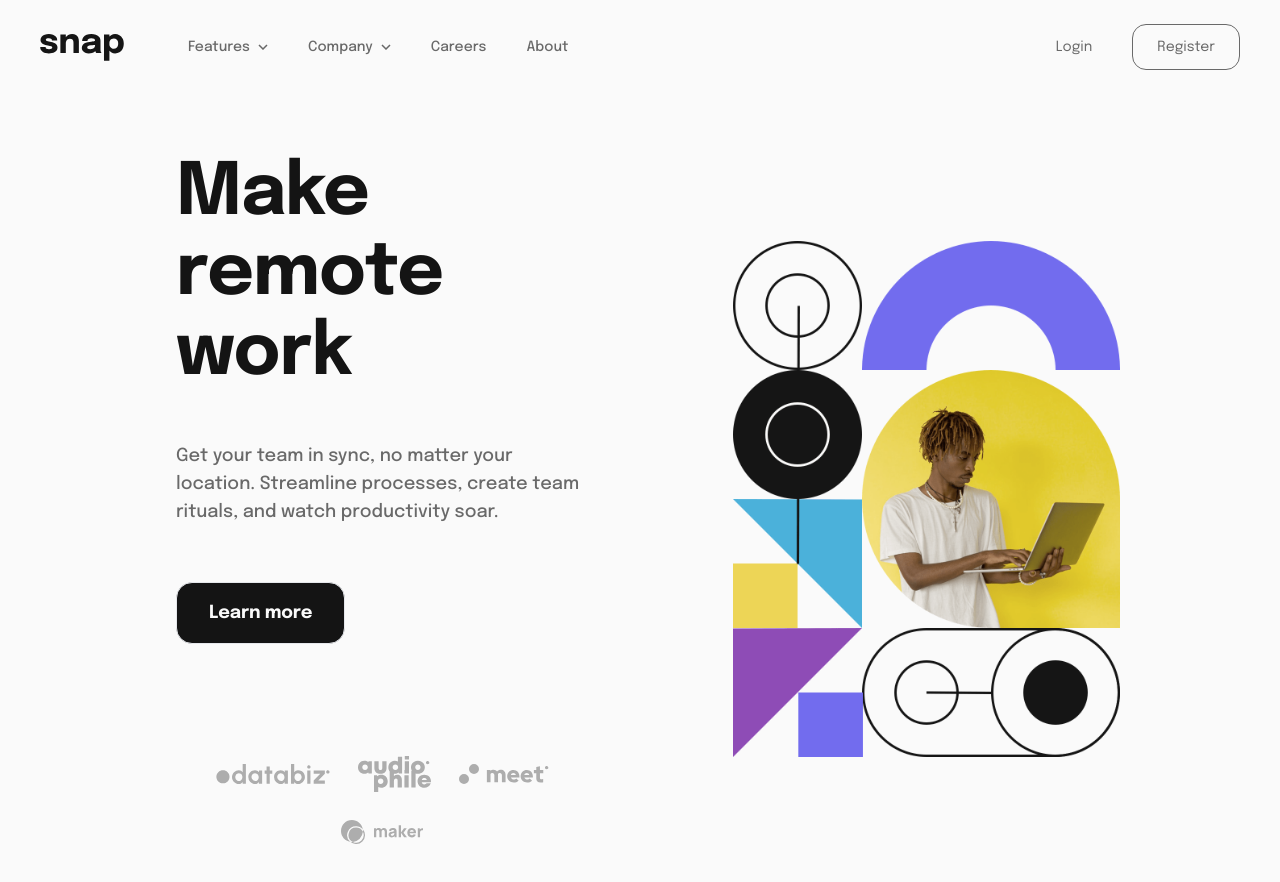
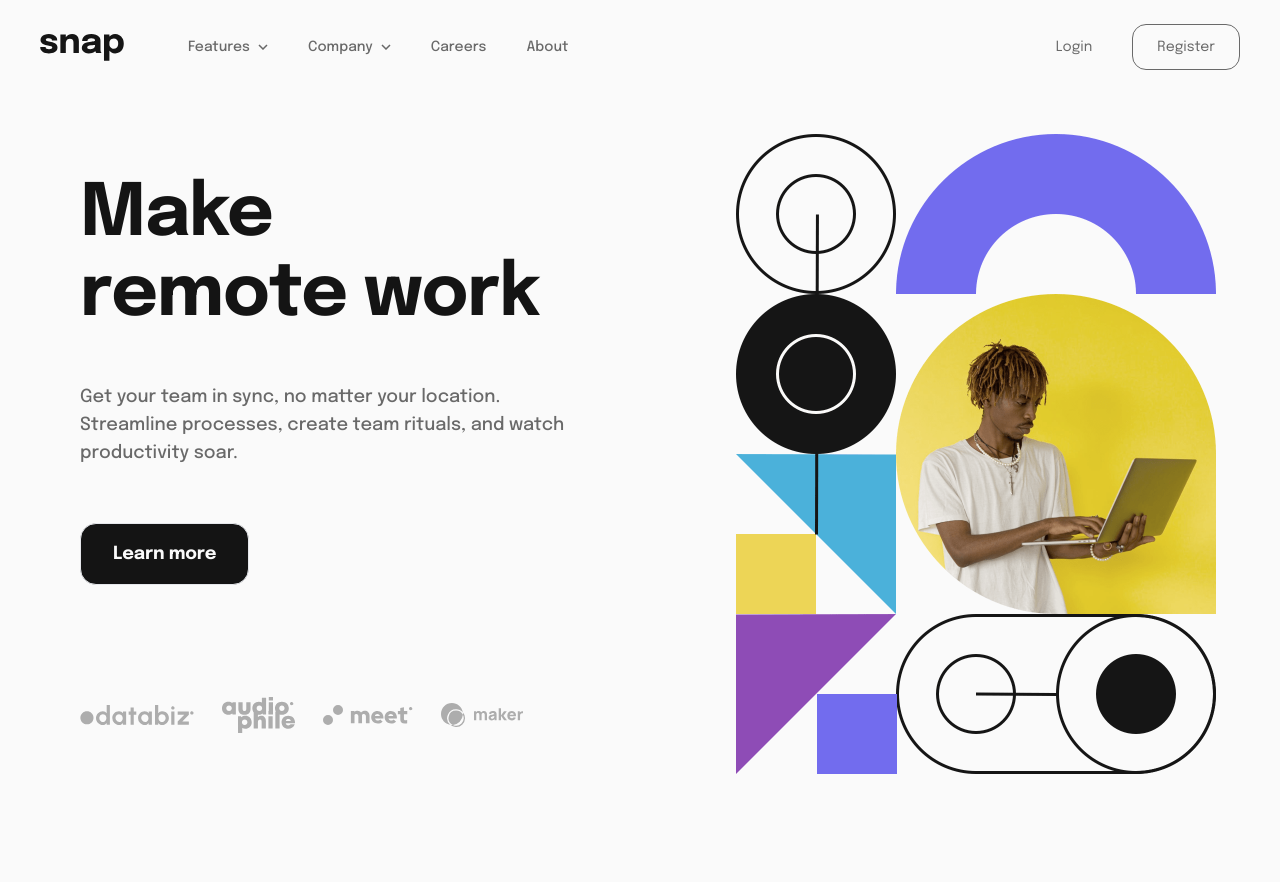
Before and after one commit to arpit8392/fem-challenge-26-intro-section-with-dropdown, a Next.js app: page / in a window 1280 px wide. Shown: the top 882 px of the page. After the commit the page ends 814 px from the top, so only its background shows below. Built offline with nearby package versions, Linux system fonts and the light colour scheme.

Commit message:
Issue: Fix Image Responsiveness

```diff
--- a/app/page.tsx
+++ b/app/page.tsx
@@ -3,7 +3,7 @@ import Hero from '@/components/Hero'
 
 export default function Home() {
 	return (
-		<main className='md:px-40 md:py-11'>
+		<main className='md:p-10'>
 			<section className='flex flex-col items-center gap-12 md:flex-row md:justify-center md:gap-32'>
 				<IllustrationImage />
 				<Hero />
--- a/components/IllustrationImage.tsx
+++ b/components/IllustrationImage.tsx
@@ -17,7 +17,7 @@ const IllustrationImage = () => {
 				width={480}
 				alt=''
 				priority
-				className='hidden max-w-full md:block'
+				className='hidden max-w-full md:block max-h-full'
 			/>
 		</div>
 	)
```
